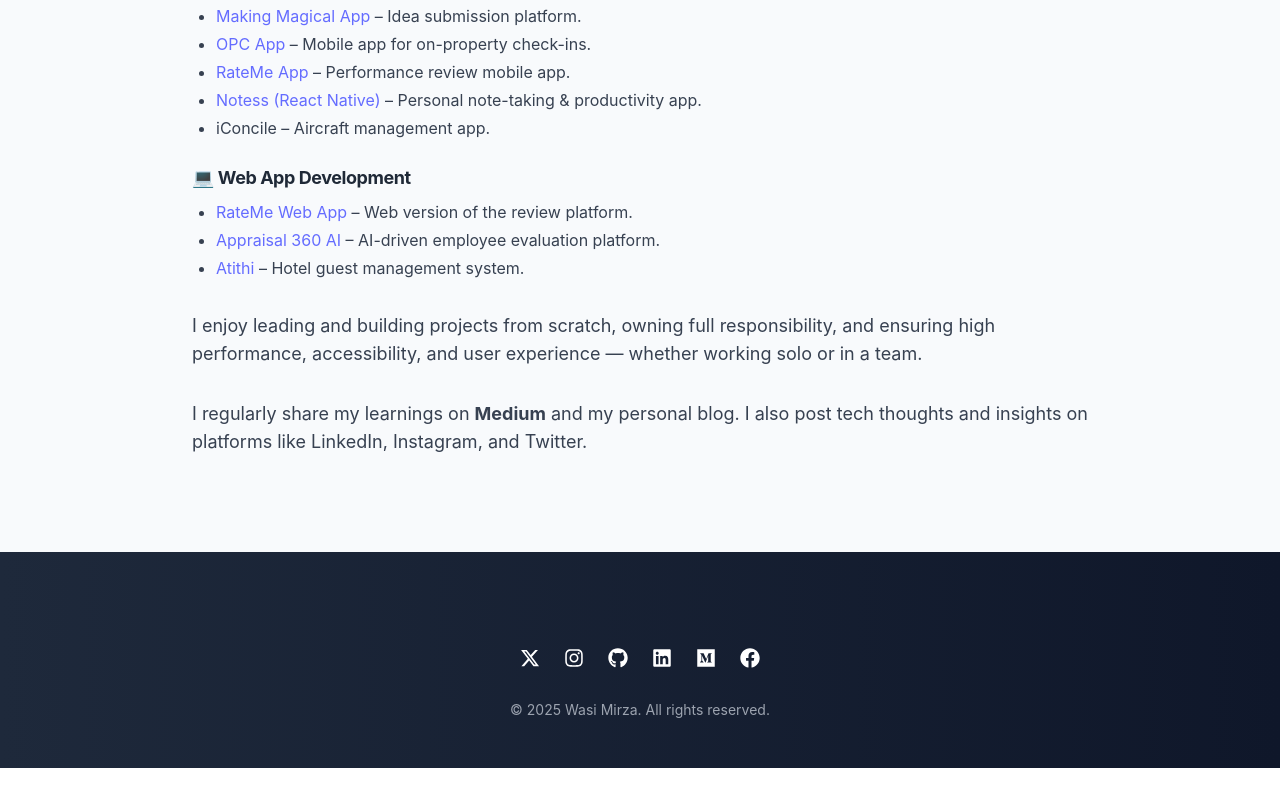
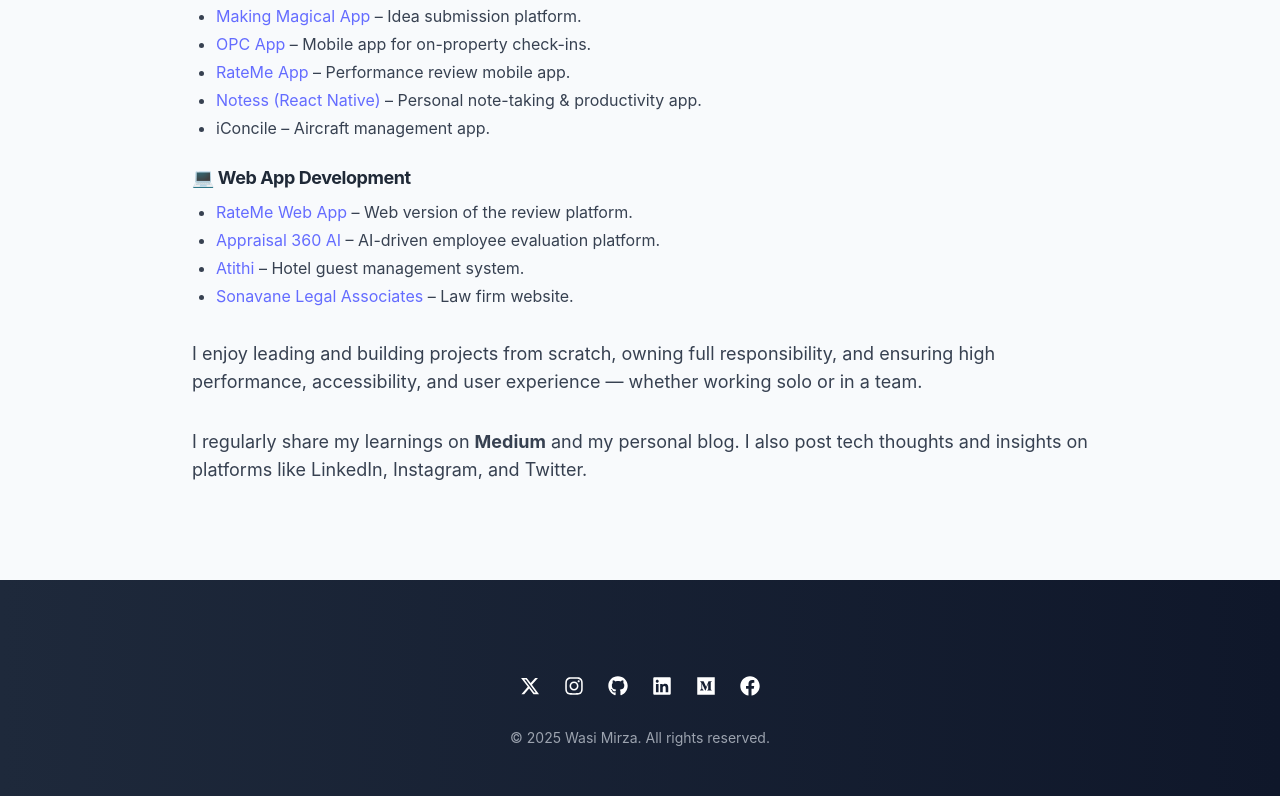
Before and after one commit to wasi-mirza/portfolio, a React (Vite) app: page /#/about in a window 1280 px wide. Shown: the part 740-1536 px from the top of the page. Before the commit the page ends 1508 px from the top, so only its background shows below. Built offline with nearby package versions, Linux system fonts and the light colour scheme.

Commit message:
added website

```diff
--- a/src/pages/aboutMe.tsx
+++ b/src/pages/aboutMe.tsx
@@ -153,6 +153,17 @@
                 </a>{" "}
                 – Hotel guest management system.
               </li>
+              <li>
+                <a
+                  href="https://www.sonavanelegal.com/"
+                  target="_blank"
+                  rel="noopener noreferrer"
+                  className="text-primary hover:underline"
+                >
+                  Sonavane Legal Associates
+                </a>{" "}
+                – Law firm website.
+              </li>
             </ul>
           </div>
         </div>
```
